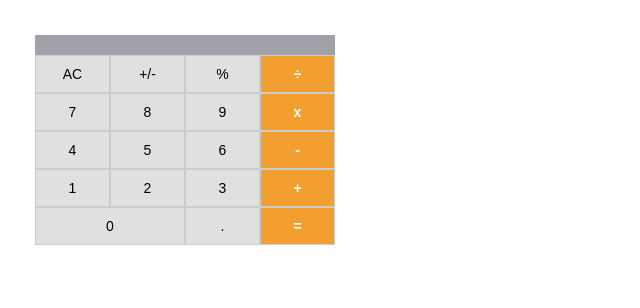
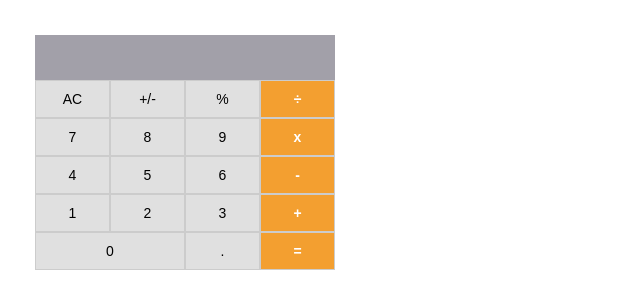
Before and after one commit to Kaiserabbas/math-magician, a React (Create React App) app: page / in a window 1280 px wide. Shown: the top 308 px of the page, without its empty margins (0-640 px from the left). Built offline with nearby package versions, Linux system fonts and the light colour scheme.

Commit message:
Add height for display class

```diff
--- a/src/components/Calculator.css
+++ b/src/components/Calculator.css
@@ -5,6 +5,7 @@
 }
 
 .display {
+  height: 25px;
   background-color: #777482a3;
   color: #fff;
   padding: 10px;
```
